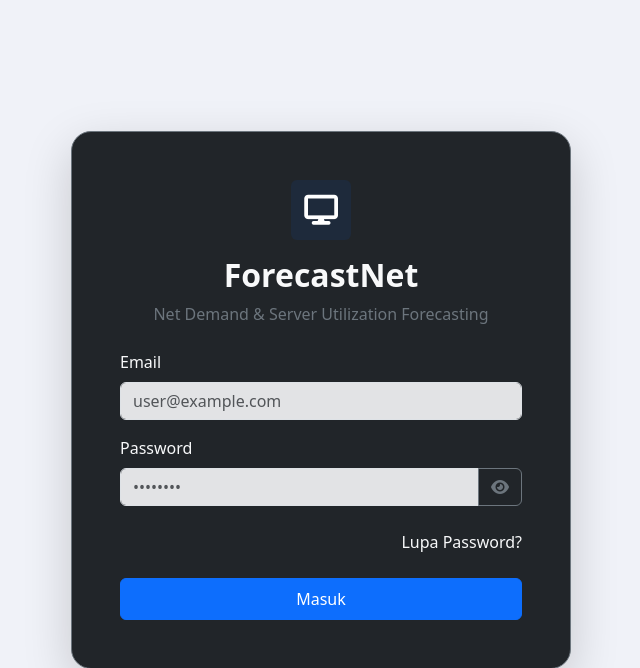
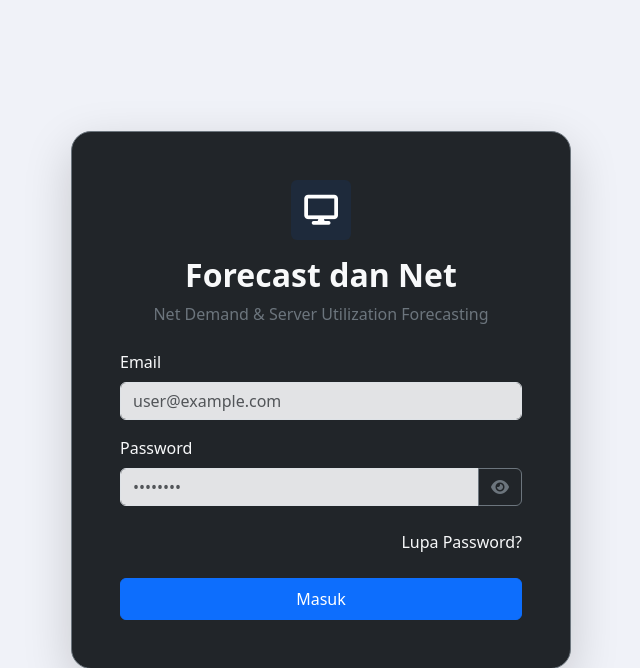
Before and after one commit to HafizMuhammadAlIkhsan/ta-forecasting-application, a Flask app: page /login in a window 1280 px wide. Shown: the top 668 px of the page, without its empty margins (319-959 px from the left). Run offline with Flask 3, Linux system fonts and the light colour scheme; some libraries are stand-ins or nearby versions.

Commit message:
fix: update title in login page to "Forecast dan Net"

```diff
--- a/app/templates/auth/login.html
+++ b/app/templates/auth/login.html
@@ -15,7 +15,7 @@
                 </div>
             </div>
 
-            <h2 class="fw-bold text-center mb-2">ForecastNet</h2>
+            <h2 class="fw-bold text-center mb-2">Forecast dan Net</h2>
 
             <p class="text-secondary text-center mb-4">Net Demand &amp; Server Utilization Forecasting</p>
 
```
